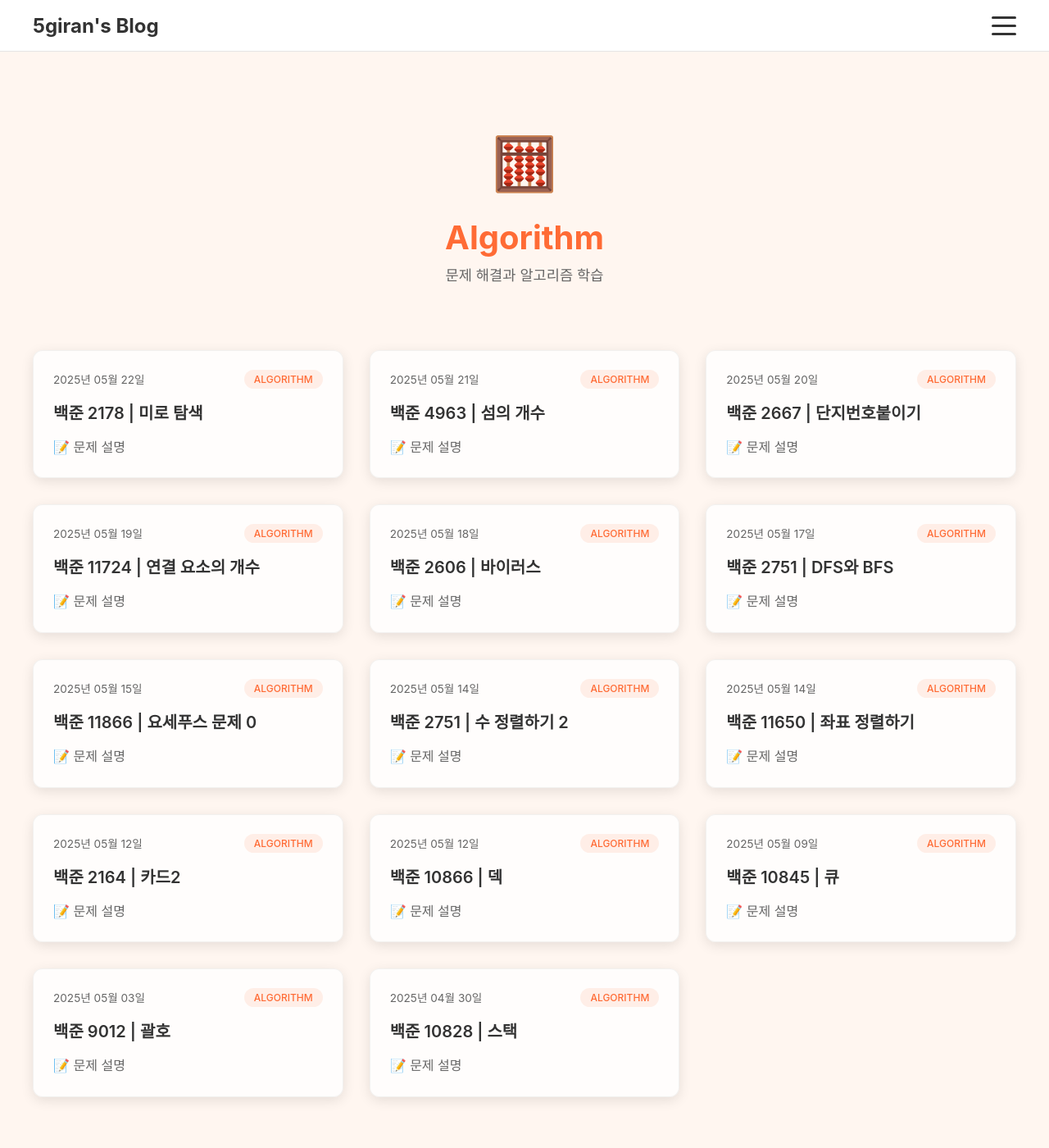
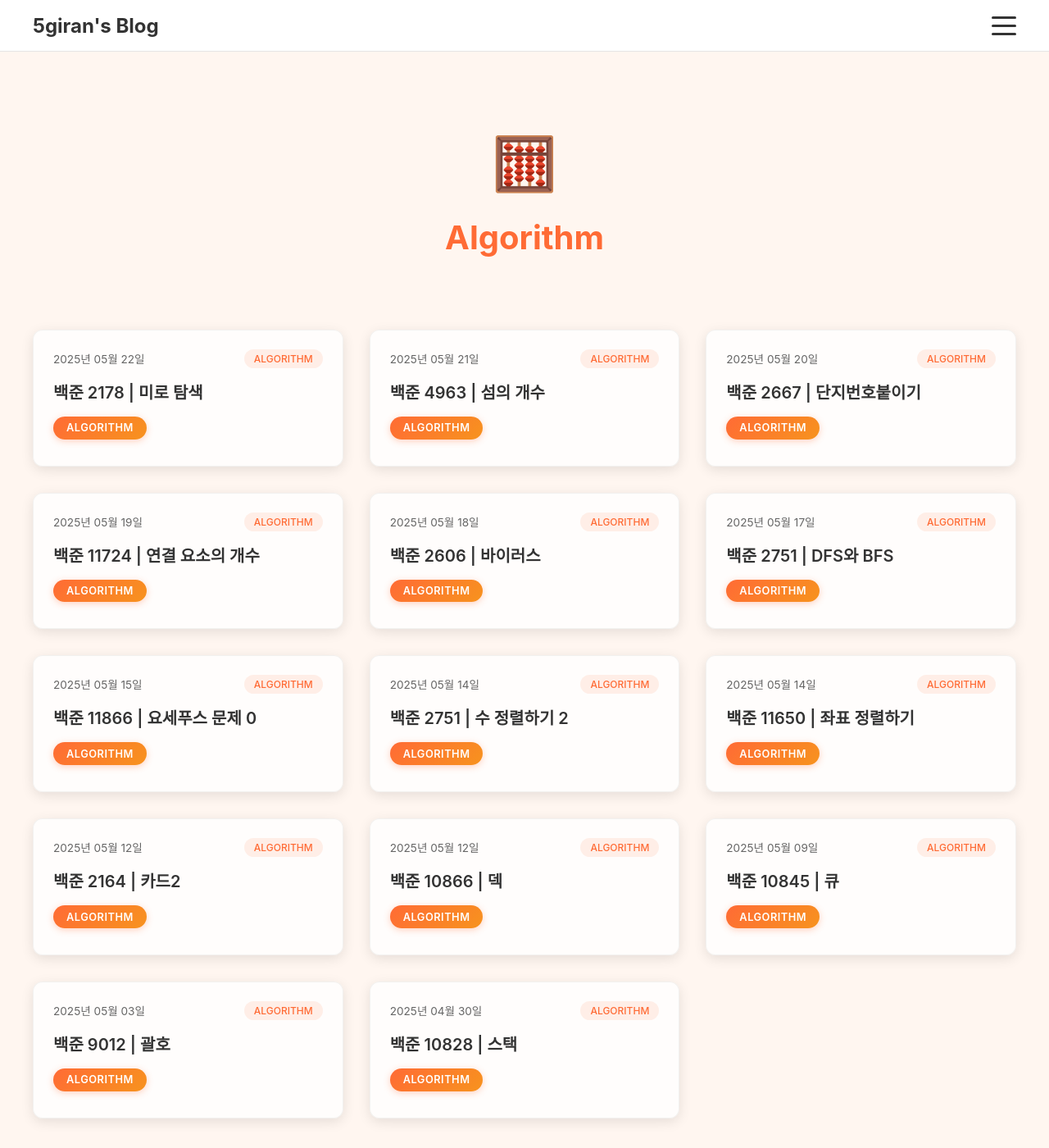
Before and after one commit to 5giran/5giran.github.io, a Jekyll site: the page built from categories/algorithm.html, in a window 1280 px wide and 1400 px high. Shown: the whole window at 82% size. Built offline with Jekyll 4.4.1, drawn with Linux system fonts in a browser that asks for light colours; some web fonts are replaced.

Commit message:
Update: home과 스타일 일치시킴

```diff
--- a/categories/algorithm.html
+++ b/categories/algorithm.html
@@ -8,7 +8,6 @@ permalink: /categories/algorithm/
   <div class="category-header">
     <div class="category-icon-large">🧮</div>
     <h1>Algorithm</h1>
-    <p>문제 해결과 알고리즘 학습</p>
   </div>
 
   <div class="posts-container">
@@ -27,17 +26,17 @@ permalink: /categories/algorithm/
               </span>
             </div>
             <h3><a href="{{ post.url | relative_url }}">{{ post.title | escape }}</a></h3>
-            {% if post.excerpt %}
-              <p class="post-excerpt">{{ post.excerpt | strip_html | truncatewords: 20 }}</p>
-            {% endif %}
+            <div class="post-tags">
+              <span class="tag-badge tag-algorithm">ALGORITHM</span>
+            </div>
           </article>
         {% endfor %}
       </div>
     {% else %}
       <div class="no-posts-category">
         <div class="no-posts-icon">🔍</div>
-        <h3>아직 포스트가 없습니다</h3>
-        <p>첫 번째 포스트를 작성해보세요!</p>
+        <h3>아직 Algorithm 포스트가 없습니다</h3>
+        <p>첫 번째 Algorithm 포스트를 작성해보세요!</p>
         <a href="{{ site.baseurl }}/" class="btn-primary">홈으로 돌아가기</a>
       </div>
     {% endif %}
```
